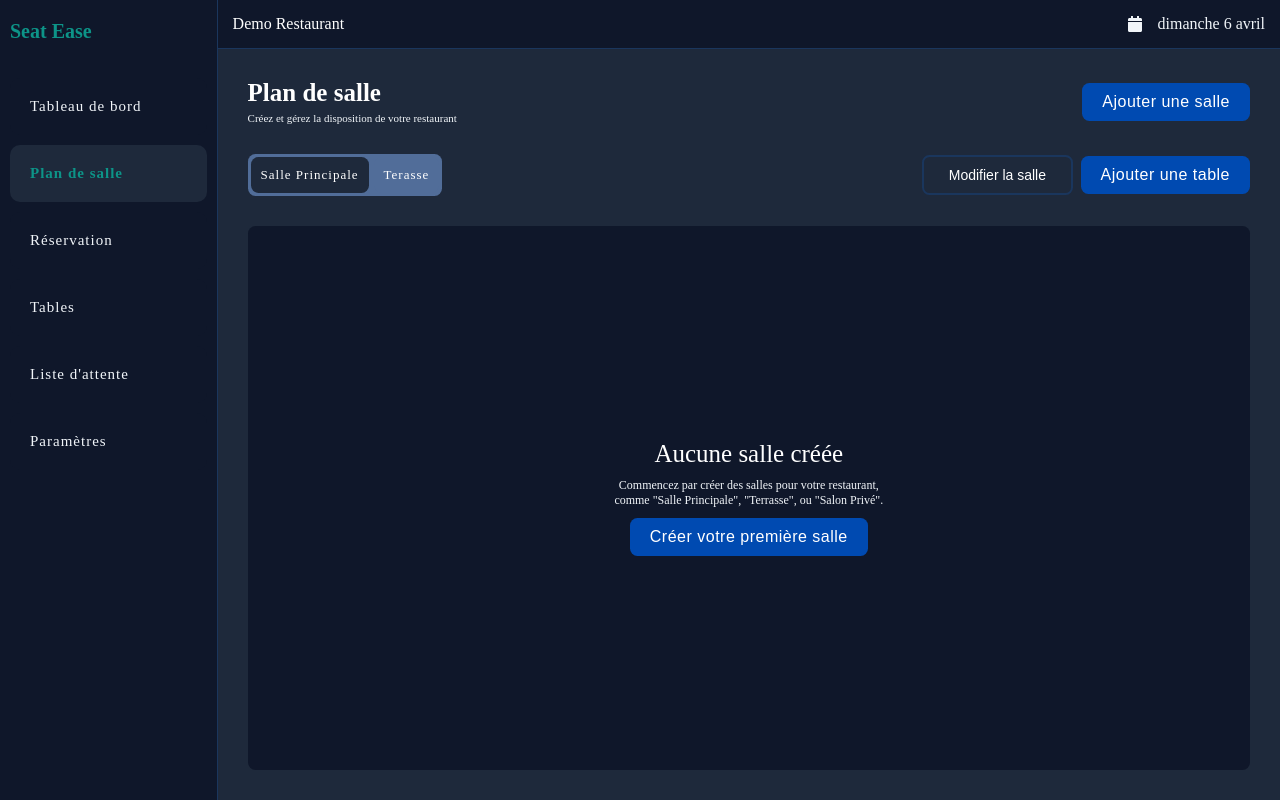
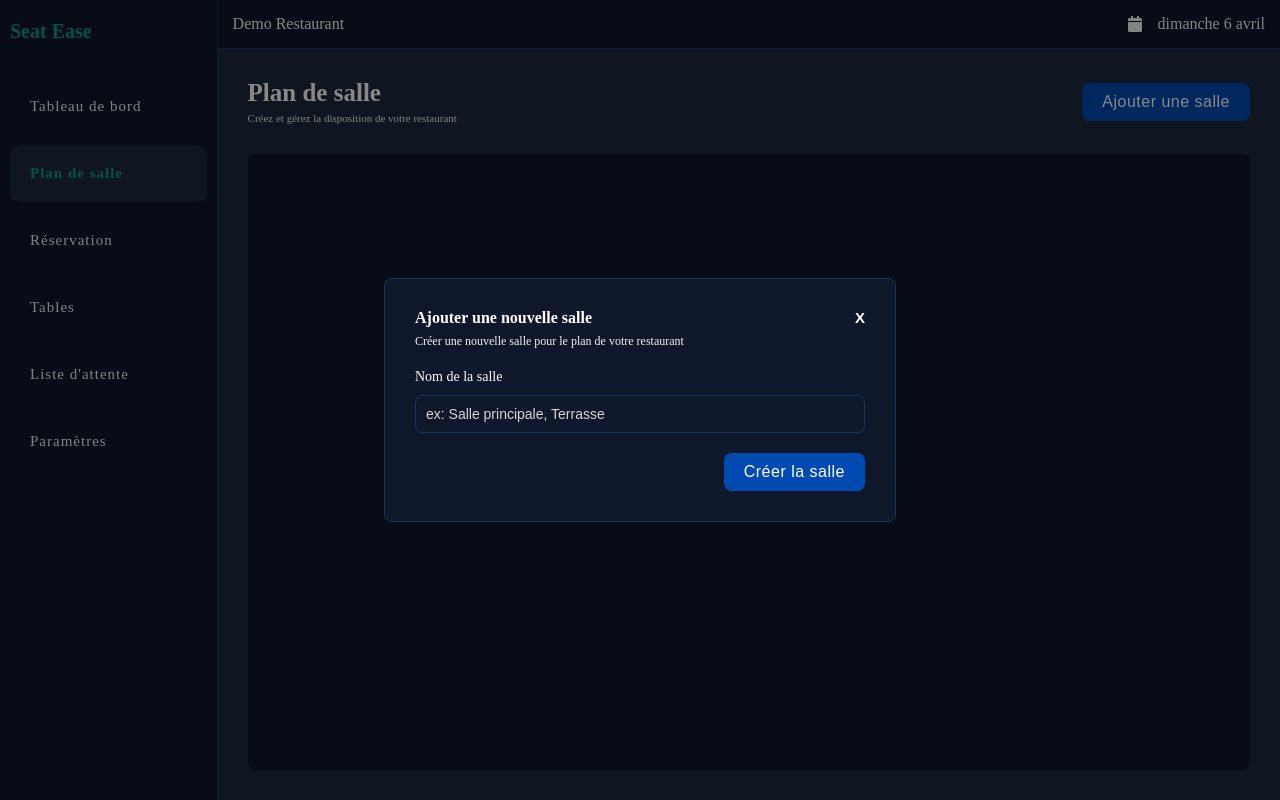
Before and after one commit to Seat-Ease/FrontEnd, a Vue app: page /floorplan in a window 1280 px wide. Both pictures are taken after a click on the button "Ajouter une salle". Built offline with nearby package versions, Linux system fonts and the light colour scheme; a web font is replaced by a local one; what v-calendar, vue-konva would draw is missing.

Commit message:
new room form done

```diff
--- /dev/null
+++ b/src/components/floor plan/NewRoomForm.vue
@@ -0,0 +1,106 @@
+<template>
+  <div class="form-container">
+    <form>
+      <div class="header-container">
+        <div class="title-description-container">
+          <p class="title">Ajouter une nouvelle salle</p>
+          <p class="description">Créer une nouvelle salle pour le plan de votre restaurant</p>
+        </div>
+        <button @click="mainStore().newRoomFormShowing = false" class="close-btn">X</button>
+      </div>
+      <div class="input-container">
+        <label for="nom-salle">Nom de la salle</label>
+        <input id="nom-salle" type="text" placeholder="ex: Salle principale, Terrasse" />
+      </div>
+      <button class="submit-btn">Créer la salle</button>
+    </form>
+  </div>
+</template>
+<script setup>
+import { mainStore } from '@/stores/mainStore'
+</script>
+<style scoped>
+.form-container {
+  background-color: #00000077;
+  display: flex;
+  align-items: center;
+  justify-content: center;
+  position: absolute;
+  top: 0;
+  min-height: 100%;
+  min-width: 100%;
+}
+form {
+  display: flex;
+  flex-direction: column;
+  gap: 2rem;
+  padding: 3rem;
+  border-radius: 0.75rem;
+  border: 0.1rem solid #1a365d;
+  background-color: #0f172a;
+  min-width: 40%;
+}
+.header-container {
+  display: flex;
+  align-self: center;
+  justify-content: space-between;
+  width: 100%;
+}
+.title-description-container {
+  display: flex;
+  flex-direction: column;
+  gap: 0.75rem;
+}
+.title {
+  font-size: 1.6rem;
+  color: #fff;
+  font-weight: 600;
+}
+.description {
+  font-size: 1.2rem;
+  color: #f1f5f9;
+}
+.close-btn {
+  border: none;
+  background-color: #0f172a;
+  color: #fff;
+  font-size: 1.5rem;
+  align-self: flex-start;
+  cursor: pointer;
+  font-weight: bold;
+}
+.input-container {
+  display: flex;
+  flex-direction: column;
+  gap: 1rem;
+}
+.input-container > label {
+  font-size: 1.4rem;
+  color: #fff;
+}
+.input-container > input {
+  background-color: #0f172a;
+  padding: 1rem;
+  border: 0.1rem solid #1a365d;
+  border-radius: 0.75rem;
+  color: #f1f5f9;
+  font-size: 1.4rem;
+}
+.input-container > input:focus {
+  outline: 0.2rem solid #1a365d;
+}
+.input-container > input::placeholder {
+  color: #d7d7d7;
+}
+.submit-btn {
+  align-self: flex-end;
+  border: none;
+  background-color: rgb(0, 74, 177);
+  color: #fff;
+  font-size: 1.6rem;
+  padding: 1rem 2rem;
+  cursor: pointer;
+  border-radius: 0.75rem;
+  letter-spacing: 0.05rem;
+}
+</style>
--- a/src/components/layout/AppLayout.vue
+++ b/src/components/layout/AppLayout.vue
@@ -1,5 +1,8 @@
 <template>
   <div class="app-container">
+    <div v-if="mainStore().newRoomFormShowing">
+      <NewRoomForm />
+    </div>
     <Sidebar />
     <div class="header-page-container">
       <Header />
@@ -13,6 +16,8 @@
 <script setup>
 import Sidebar from './Sidebar.vue'
 import Header from './Header.vue'
+import { mainStore } from '@/stores/mainStore'
+import NewRoomForm from '@/components/floor plan/NewRoomForm.vue'
 </script>
 
 <style scoped>
@@ -20,6 +25,7 @@ import Header from './Header.vue'
   display: flex;
   flex-grow: 1;
   width: 100%;
+  position: relative;
 }
 .header-page-container {
   display: flex;
--- a/src/pages/FloorPlan.vue
+++ b/src/pages/FloorPlan.vue
@@ -5,14 +5,16 @@
         <h1 class="page-title">Plan de salle</h1>
         <p class="page-description">Créez et gérez la disposition de votre restaurant</p>
       </div>
-      <button class="add-room-btn">Ajouter une salle</button>
+      <button @click="mainStore().newRoomFormShowing = true" class="add-room-btn">
+        Ajouter une salle
+      </button>
     </div>
-    <div class="room-list-btns-container">
+    <div v-if="rooms.length > 0" class="room-list-btns-container">
       <div class="room-list-container">
         <p
           @click="handleRoomSelection"
           class="room"
-          :class="{ selectedRoom: selectedRoomId === String(room.id) }"
+          :class="{ selectedRoom: selectedRoom.id === String(room.id) }"
           v-for="room in rooms"
           :ref="room.id"
           :id="room.id"
@@ -26,13 +28,18 @@
       </div>
     </div>
     <div class="room-plan-container">
-      <div class="no-rooms-message-container">
+      <div v-if="rooms.length === 0" class="no-rooms-message-container">
         <p class="first-line">Aucune salle créée</p>
         <p class="second-line">
           Commencez par créer des salles pour votre restaurant, <br />
           comme "Salle Principale", "Terrasse", ou "Salon Privé".
         </p>
-        <button class="add-room-btn">Créer votre première salle</button>
+        <button @click="mainStore().newRoomFormShowing = true" class="add-room-btn">
+          Créer votre première salle
+        </button>
+      </div>
+      <div v-else class="room-floor-plan">
+        <p class="room-name">{{ selectedRoom.name }}</p>
       </div>
     </div>
   </div>
@@ -40,14 +47,12 @@
 <script setup>
 import { ref } from 'vue'
 import { v4 as uuidv4 } from 'uuid'
+import { mainStore } from '@/stores/mainStore'
 
-const selectedRoomId = ref('1')
-const rooms = ref([
-  { id: '1', name: 'Salle Principale' },
-  { id: '2', name: 'Terasse' },
-])
+const selectedRoom = ref(null)
+const rooms = ref([])
 function handleRoomSelection(e) {
-  selectedRoomId.value = e.target.id
+  selectedRoomId.value = rooms.find((room) => room.id === String(e.target.id))
 }
 </script>
 <style scoped>
--- a/src/stores/mainStore.js
+++ b/src/stores/mainStore.js
@@ -8,6 +8,7 @@ export const mainStore = defineStore('mainStore', () => {
   const freeTablesListShowingReservation = ref(false)
   const freeTablesListShowingWaitList = ref(false)
   const reservationFormShowing = ref(false)
+  const newRoomFormShowing = ref(false)
   const now = new Date()
   const appDate = ref(new Date())
 
@@ -36,5 +37,6 @@ export const mainStore = defineStore('mainStore', () => {
     freeTablesListShowingReservation,
     freeTablesListShowingWaitList,
     reservationFormShowing,
+    newRoomFormShowing,
   }
 })
```
